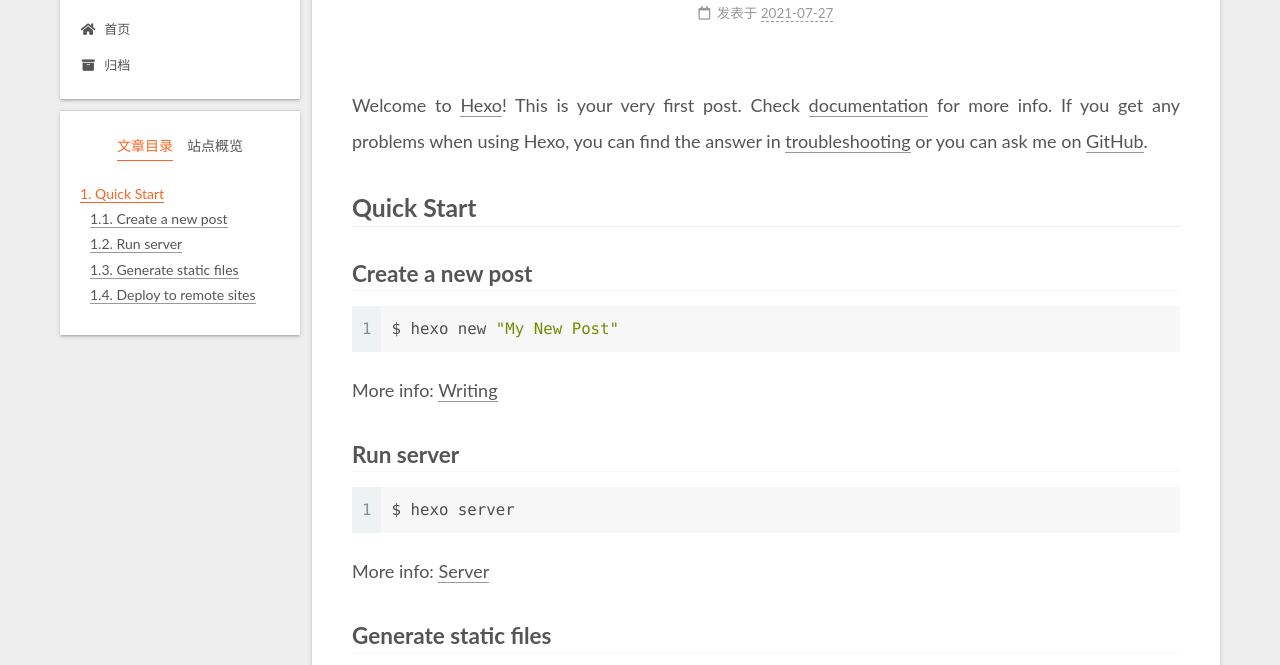
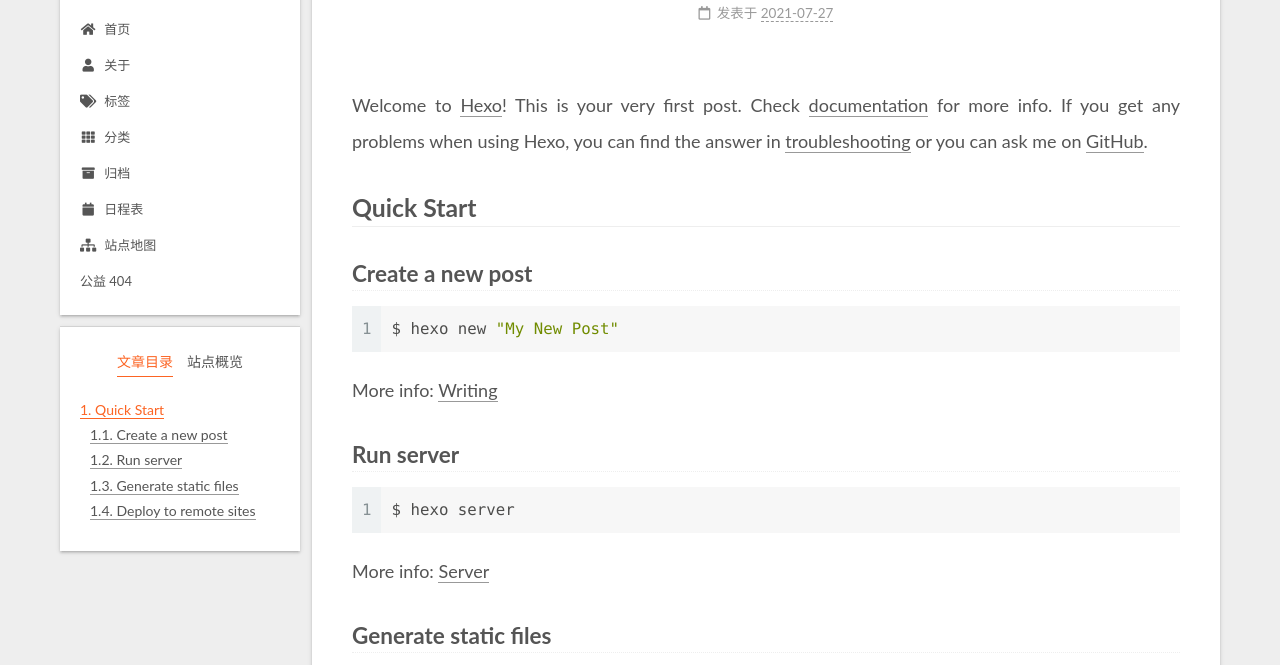
Before and after one commit to xuejiaqi2136/xuejiaqi2136.github.io, a plain HTML site: page 2021/07/27/hello-world/index.html in a window 1280 px wide. Shown: the part 87-752 px from the top of the page. Drawn offline with Linux system fonts and the light colour scheme.

Commit message:
Site updated: 2021-07-27 16:56:28

```diff
--- a/2021/07/27/hello-world/index.html
+++ b/2021/07/27/hello-world/index.html
@@ -117,9 +117,39 @@
     <a href="/" rel="section"><i class="fa fa-home fa-fw"></i>首页</a>
 
   </li>
+        <li class="menu-item menu-item-about">
+
+    <a href="/about/" rel="section"><i class="fa fa-user fa-fw"></i>关于</a>
+
+  </li>
+        <li class="menu-item menu-item-tags">
+
+    <a href="/tags/" rel="section"><i class="fa fa-tags fa-fw"></i>标签</a>
+
+  </li>
+        <li class="menu-item menu-item-categories">
+
+    <a href="/categories/" rel="section"><i class="fa fa-th fa-fw"></i>分类</a>
+
+  </li>
         <li class="menu-item menu-item-archives">
 
     <a href="/archives/" rel="section"><i class="fa fa-archive fa-fw"></i>归档</a>
+
+  </li>
+        <li class="menu-item menu-item-schedule">
+
+    <a href="/schedule/" rel="section"><i class="fa fa-calendar fa-fw"></i>日程表</a>
+
+  </li>
+        <li class="menu-item menu-item-sitemap">
+
+    <a href="/sitemap.xml" rel="section"><i class="fa fa-sitemap fa-fw"></i>站点地图</a>
+
+  </li>
+        <li class="menu-item menu-item-commonweal">
+
+    <a href="/404/" rel="section"><i class="heartbeat fa-fw"></i>公益 404</a>
 
   </li>
   </ul>
--- a/css/main.css
+++ b/css/main.css
@@ -1168,7 +1168,7 @@ pre .javascript .function {
 }
 .links-of-author a::before,
 .links-of-author span.exturl::before {
-  background: #ba6aa3;
+  background: #12a3ff;
   border-radius: 50%;
   content: ' ';
   display: inline-block;
```
Also changed, not shown: archives/2021/07/index.html (+30 -0 lines), archives/2021/index.html (+30 -0 lines), archives/index.html (+30 -0 lines), index.html (+30 -0 lines).
